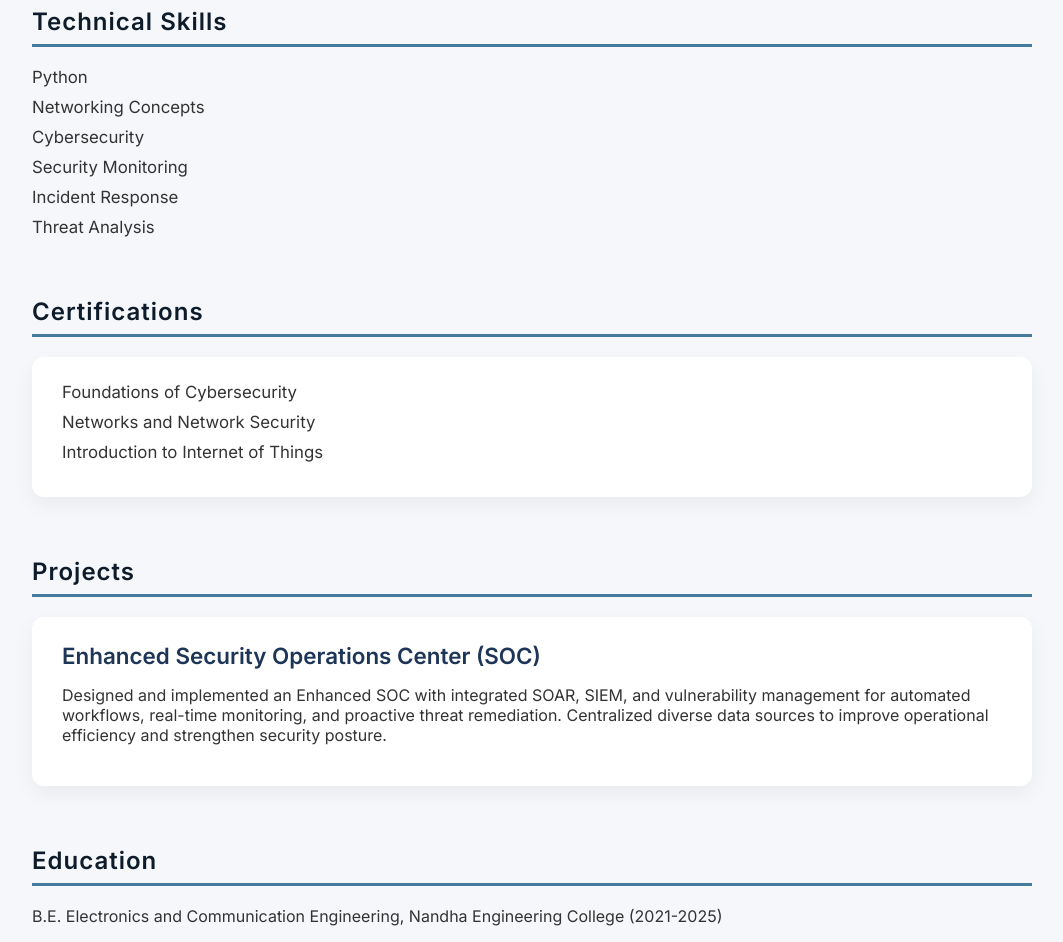
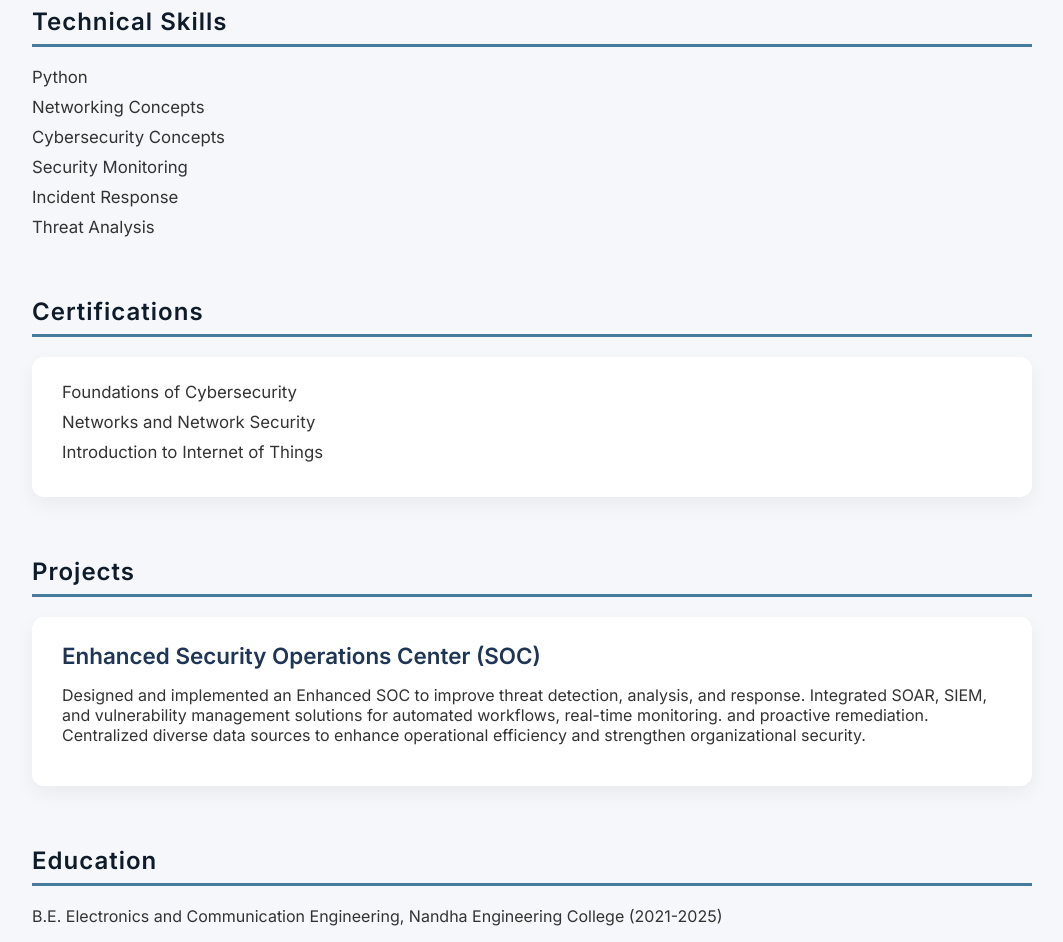
Before and after one commit to Mohamed0703/project, a plain HTML site: page portfolio.html in a window 1280 px wide. Shown: the part 460-1402 px from the top of the page, without its empty margins (108-1171 px from the left). Drawn offline with Linux system fonts and the light colour scheme.

Commit message:
portfolio.html

```diff
--- a/portfolio.html
+++ b/portfolio.html
@@ -154,7 +154,7 @@ Currently, I am expanding my knowledge in Python and SIEM tools, and I am active
     <ul>
       <li>Python</li>
       <li>Networking Concepts</li>
-      <li>Cybersecurity</li>
+      <li>Cybersecurity Concepts</li>
       <li>Security Monitoring</li>
       <li>Incident Response</li>
       <li>Threat Analysis</li>
@@ -176,7 +176,7 @@ Currently, I am expanding my knowledge in Python and SIEM tools, and I am active
     <h2>Projects</h2>
     <div class="project">
       <h3>Enhanced Security Operations Center (SOC)</h3>
-      <p>Designed and implemented an Enhanced SOC with integrated SOAR, SIEM, and vulnerability management for automated workflows, real-time monitoring, and proactive threat remediation. Centralized diverse data sources to improve operational efficiency and strengthen security posture.</p>
+      <p>Designed and implemented an Enhanced SOC to improve threat detection, analysis, and response. Integrated SOAR, SIEM, and vulnerability management solutions for automated workflows, real-time monitoring. and proactive remediation. Centralized diverse data sources to enhance operational efficiency and strengthen organizational security. </p>
     </div>
   </section>
 
```
